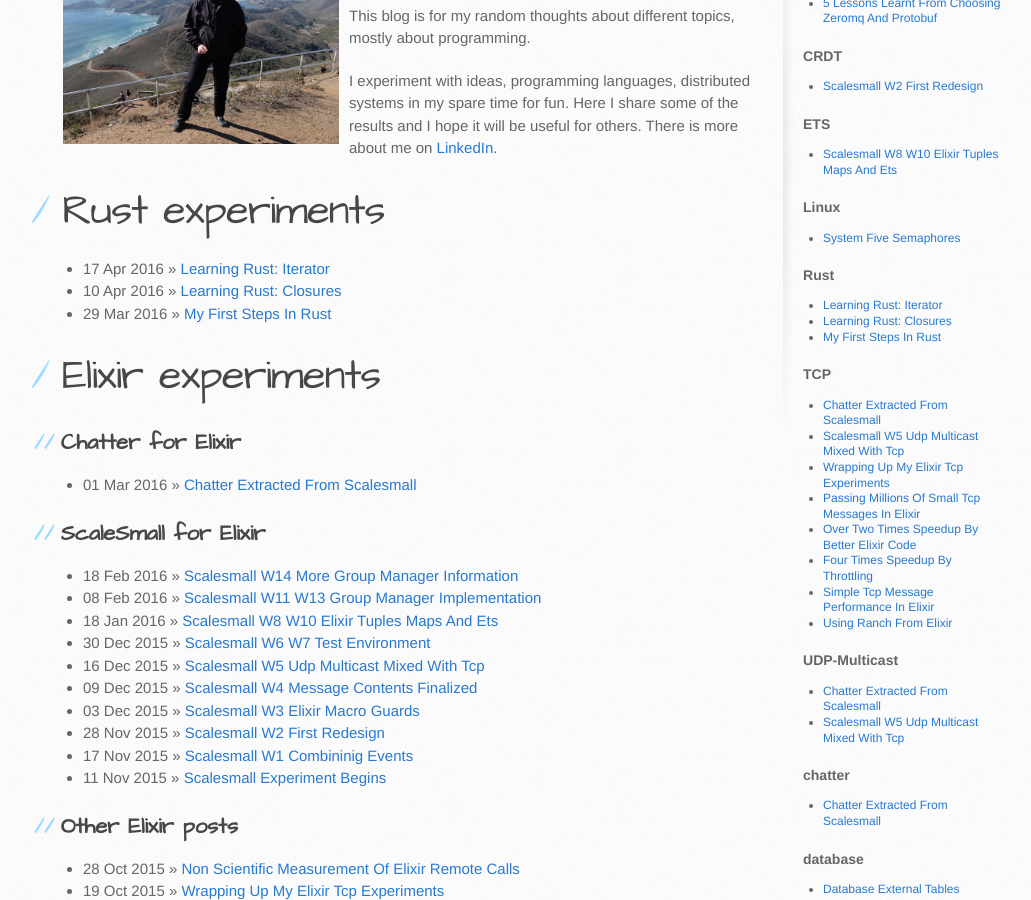
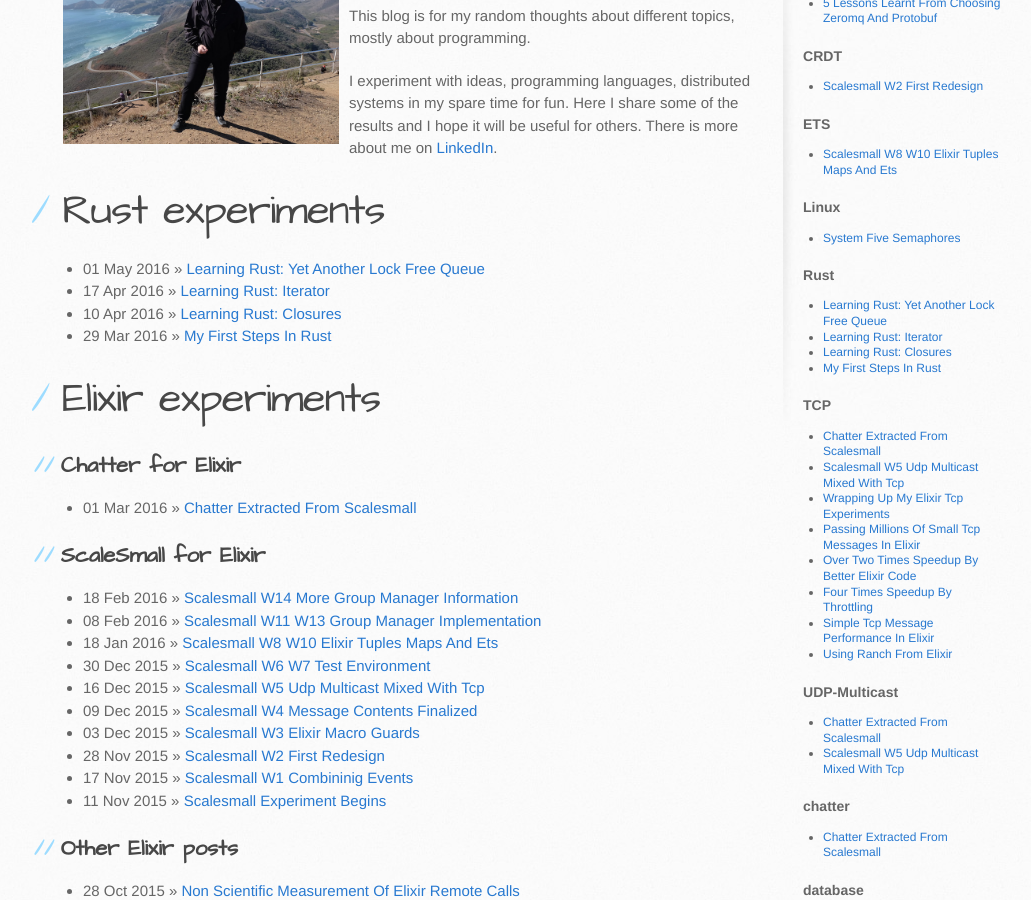
Before and after one commit to dbeck/dbeck.github.io, a Jekyll site: the page built from index.html, in a window 1280 px wide and 900 px high, scrolled down 315 px. Shown: the whole window, without its empty margins (107-1138 px from the left). Built offline with Jekyll 4.4.1, drawn with Linux system fonts in a browser that asks for light colours; some of the changed lines change nothing that is shown.

Commit message:
new post

````diff
--- a/_layouts/default.html
+++ b/_layouts/default.html
@@ -51,6 +51,7 @@
 
     <script type="text/javascript">
     blockme = false;
+    skipme = false;
     var blocklink = ['http://social-widget.xyz', 'http://darodar.com', 'http://econom.co','http://ilovevitaly.com',
 'http://topseoservices.co' ,'http://traffic2cash.xyz' ,'http://w3javascript.com' ,'http://googlemare.com' ,'http://share-buttons.xyz'
 ,'http://website-stealer.nufaq.com' ,'http://build-a-better-business.2your.site' ,'http://santasgift.ml' ,'http://topseoservices.co'
@@ -61,6 +62,12 @@
       if (document.referrer.includes(blocklink[b])) {
         blockme = true;
       }
+    }
+    if (document.domain.includes('127.0.0.1') ) {
+      skipme = true;
+    }
+    if (document.referrer.includes('http://127.0.0.1') ) {
+      skipme = true;
     }
 
     {% if page.twitter_embed %}
@@ -82,6 +89,7 @@ window.twttr = (function(d, s, id) {
 }(document, "script", "twitter-wjs"));
     {% endif %}
       if( blockme == false ) {
+        if( skipme == false) {
           (function(){
             var t,i,e,n=window,o=document,a=arguments,s="script",r=["config","track","identify","visit","push","call","trackForm","trackClick"],c=function(){var t,i=this;for(i._e=[],t=0;r.length>t;t++)(function(t){i[t]=function(){return i._e.push([t].concat(Array.prototype.slice.call(arguments,0))),i}})(r[t])};for(n._w=n._w||{},t=0;a.length>t;t++)n._w[a[t]]=n[a[t]]=n[a[t]]||new c;i=o.createElement(s),i.async=1,i.src="//static.woopra.com/js/t/5.js",e=o.getElementsByTagName(s)[0],e.parentNode.insertBefore(i,e)})("woopra");
 
@@ -91,13 +99,16 @@ window.twttr = (function(d, s, id) {
           woopra.track( "{{ page.woopra }}", { displayed: true } );
           {% endif %}
         }
+      }
     if( blockme == false ) {
+      if( skipme == false ) {
         (function(i,s,o,g,r,a,m){i['GoogleAnalyticsObject']=r;i[r]=i[r]||function(){ (i[r].q=i[r].q||[]).push(arguments)},i[r].l=1*new Date();a=s.createElement(o), m=s.getElementsByTagName(o)[0];a.async=1;a.src=g;m.parentNode.insertBefore(a,m) })(window,document,'script','//www.google-analytics.com/analytics.js','ga');
         var app_le = 'UA';
         var pe_ach = '922';
         var c_r = app_le+'-63'+pe_ach+'309'+'-1';
         ga('create', c_r, 'auto');
         ga('send', 'pageview');
+      }
     }
     else {
       window.location = 'http://google.com/';
--- /dev/null
+++ b/_posts/2016-05-01-Learning-Rust:-Yet-Another-Lock-Free-Queue.markdown
@@ -0,0 +1,239 @@
+---
+published: true
+layout: post
+category: "Rust"
+tags:
+  - Rust
+desc: "Learning Rust: Yet Another Lock Free Queue"
+description: "Learning Rust: Yet Another Lock Free Queue"
+keywords: "Rust, Learning, Experiment, Lock-Free, Queue, Lock free queue"
+twcardtype: summary_large_image
+twimage: http://dbeck.github.io/images/DSCF6901.JPG
+woopra: rust_spsc
+scalesmall_subscribe: false
+---
+
+The third episode of my Rust experiments further develops the `CircularBuffer` example. In the previous episodes I played with [closures](/Learning-Rust-Closures/) and [iterator for the CircularBuffer](/Learning-Rust-Iterator/).
+
+This post changes the iterator to use slices rather then holding a reference to the CircularBuffer. (The slice based idea comes form [Shepmaster](http://stackoverflow.com/users/155423/shepmaster) from [this stack overflow discussion](http://stackoverflow.com/questions/36704115/how-to-express-lifetime-for-rust-iterator-for-a-container). Thank you.) The other change is that I added a level of indirection to support lock free operations.
+
+![bite me](/images/DSCF6901.JPG)
+
+### Design choices
+
+This is yet another single publisher, single consumer queue. (I know there is one in the core library too.)
+
+My queue implementation is based on a fix sized circular buffer. When the queue is full, the writer starts overwriting past elements. The writer doesn't get blocked, and the circular buffer won't be extended. This way the writer is not affected by the reader's speed and the buffer size doesn't grow without bounds. Memory allocation only happens when the buffer is created.
+
+The reader can get an iterator to the queue and reading is done through this iterator. The read position is stored in the circular buffer, so data can only be delivered at most once.
+
+Here the reader cannot wait for being notified when new elements arrived. I believe these are separate concerns:
+
+- the notification
+- the data storage
+
+I only take care of the latter because I think once the data storage functionality is implemented, it is easy to add condition variables or any other way on top of this to help the reader waiting for new data.
+
+### The new CircularBuffer
+
+```rust
+struct CircularBuffer<T : Copy> {
+  seqno       : AtomicUsize,        // the ID of the last written item
+  data        : Vec<T>,             // (2*n)+1 preallocated elements
+  size        : usize,              // n
+
+  buffer      : Vec<AtomicUsize>,   // (positions+seqno)[]
+  read_priv   : Vec<usize>,         // positions belong to the reader
+  write_tmp   : usize,              // temporary position where the writer writes first
+  max_read    : usize,              // reader's last read seqno
+}
+```
+
+The `new` function creates the `CircularBuffer`:
+
+```rust
+impl <T : Copy> CircularBuffer<T> {
+  fn new(size : usize, default_value : T) -> CircularBuffer<T> {
+
+    if size == 0 { panic!("size cannot be zero"); }
+
+    let mut ret = CircularBuffer {
+      seqno      : AtomicUsize::new(0),
+      data       : vec![],
+      size       : size,
+      buffer     : vec![],
+      read_priv  : vec![],
+      write_tmp  : 0,
+      max_read   : 0,
+    };
+
+    // make sure there is enough place and fill it with the
+    // default value
+    ret.data.resize((size*2)+1, default_value);
+
+    for i in 0..size {
+      ret.buffer.push(AtomicUsize::new((1+i) << 16));
+      ret.read_priv.push(1+size+i);
+    }
+
+    ret
+  }
+}
+```
+
+#### Writer
+
+The `data` vector holds `2n+1` preallocated items. `n` items belong to the reader and `n+1` items belong to the writer. The ownership of who owns which elements are tracked by the `buffer`, `read_priv` and `write_tmp` members. The `buffer` vector represents the `CircularBuffer` where each element is composed of 16 bits of the `seqno` and the rest is a position to the `data` vector. The `write_tmp` element is also a position referring to the `data` vector. When the writer writes a new element:
+
+- it writes to the `data` element pointed by `write_tmp`
+- than it calculates `seqno` modulo `size`, which is the position in `buffer` which is going to be updated (new_pos)
+- than `buffer[new_pos]` will be updated to hold `(write_tmp << 16) + (seqno % 0xffff)`
+- finally `write_tmp` will be updated to the previous value of `buffer[old_pos] >> 16`
+- (basically the positions of `write_tmp` and `buffer` will be swapped)
+
+This design allows the writer to always write to a private area that is not touched by the reader and then it atomically swaps the `buffer[new_pos]` element over to the freshly written element. This allows writing without interfering with the reader.
+
+```rust
+impl <T : Copy> CircularBuffer<T> {
+  fn put<F>(&mut self, setter: F) -> usize
+    where F : FnMut(&mut T)
+  {
+    let mut setter = setter;
+
+    // get a reference to the data
+    let mut opt : Option<&mut T> = self.data.get_mut(self.write_tmp);
+
+    // write the data to the temporary writer buffer
+    match opt.as_mut() {
+      Some(v) => setter(v),
+      None    => { panic!("write tmp pos is out of bounds {}", self.write_tmp); }
+    }
+
+    // calculate writer flag position
+    let seqno  = self.seqno.load(Ordering::SeqCst);
+    let pos    = seqno % self.size;
+
+    // get a reference to the writer flag
+    match self.buffer.get_mut(pos) {
+      Some(v) => {
+        let mut old_flag : usize = (*v).load(Ordering::SeqCst);
+        let mut old_pos  : usize = old_flag >> 16;
+        let new_flag     : usize = (self.write_tmp << 16) + (seqno & 0xffff);
+
+        loop {
+          let result = (*v).compare_and_swap(old_flag,
+                                             new_flag,
+                                             Ordering::SeqCst);
+          if result == old_flag {
+            self.write_tmp = old_pos;
+            break;
+          } else {
+            old_flag = result;
+            old_pos  = old_flag >> 16;
+          };
+        };
+      },
+      None => { panic!("buffer index is out of bounds {}", pos); }
+    }
+
+    // increase sequence number
+    self.seqno.fetch_add(1, Ordering::SeqCst)
+  }
+}
+```
+
+#### Reader
+
+To read data one needs to obtain an iterator through the `iter()` function. This loops through the `buffer` in reverse order and atomically swaps the reader's own positions held by the `read_priv` vector with the position part of the `buffer` component. While looping it checks that the sequence number part of the `buffer` entry is the expected one. If not then it knows that the writer has flipped over, so the given element should be returned during the next iteration.
+
+The result of this operation is that `read_priv` vector holds the pointers to the previously written elements and the reader gave its own elements to the writer in exchange, so the writer can write those, while the reader works with its own copies. The `iter()` function is implemented like this:
+
+```rust
+impl <T : Copy> CircularBuffer<T> {
+  fn iter(&mut self) -> CircularBufferIterator<T> {
+    let mut seqno : usize = self.seqno.load(Ordering::SeqCst);
+    let mut count : usize = 0;
+    let max_read : usize = self.max_read;
+    self.max_read = seqno;
+
+    loop {
+      if count >= self.size || seqno <= max_read || seqno == 0 { break; }
+      let pos = (seqno-1) % self.size;
+
+      match self.read_priv.get_mut(count) {
+        Some(r) => {
+          match self.buffer.get_mut(pos) {
+            Some(v) => {
+              let old_flag : usize = (*v).load(Ordering::SeqCst);
+              let old_pos  : usize = old_flag >> 16;
+              let old_seq  : usize = old_flag & 0xffff;
+              let new_flag : usize = (*r << 16) + (old_seq & 0xffff);
+
+              if old_flag == (*v).compare_and_swap(old_flag, new_flag, Ordering::SeqCst) {
+                *r = old_pos;
+                seqno -=1;
+                count += 1;
+              } else {
+                break;
+              }
+            },
+            None => { panic!("buffer index is out of bounds {}", pos); }
+          }
+        },
+        None => { panic!("read_priv index is out of bounds {}", count); }
+      }
+    }
+
+    CircularBufferIterator {
+      data    : self.data.as_slice(),
+      revpos  : self.read_priv.as_slice(),
+      count   : count,
+    }
+  }
+}
+```
+
+The `CircularBufferIterator` is:
+
+```rust
+struct CircularBufferIterator<'a, T: 'a + Copy> {
+  data   : &'a [T],
+  revpos : &'a [usize],
+  count  : usize,
+}
+```
+
+The `revpos` slice is created from the reader's `read_priv` vector. It holds the pointers to the data that the reader can safely read. The iterator trait iterates through the `revpos` slice in reverse order:
+
+```rust
+impl <'_, T: '_ + Copy> Iterator for CircularBufferIterator<'_, T> {
+  type Item = T;
+
+  fn next(&mut self) -> Option<T> {
+    if self.count > 0 {
+      self.count -= 1;
+      let pos : usize = self.revpos[self.count];
+      Some(self.data[pos])
+    } else {
+      None
+    }
+  }
+}
+```
+
+### Notes
+
+The reader and the writer are both using the `buffer` vector. The reader tries to convince the writer to use its location while the reader processes the data previously written by the writer. To minimize contention the writer goes through the `buffer` in forward order and the `reader` works in the backward order.
+
+To make this usable in real multithreaded programs I will need to dig into the `Send+Sync` realm. This will be the topic of my next post. May be I create my first crate afterwards?
+
+### Rust version
+
+```
+$ rustc --version
+rustc 1.8.0 (db2939409 2016-04-11)
+```
+
+### Git repo
+
+I opened a [github repo](https://github.com/dbeck/rust_playground) for this experiment series. The source code of this experiment is [here](https://github.com/dbeck/rust_playground/blob/iter.3/src/spsc/mod.rs).
````
Also changed, not shown: images/DSCF4447.JPG (added). Lines whose indentation alone changed are shown as unchanged.
